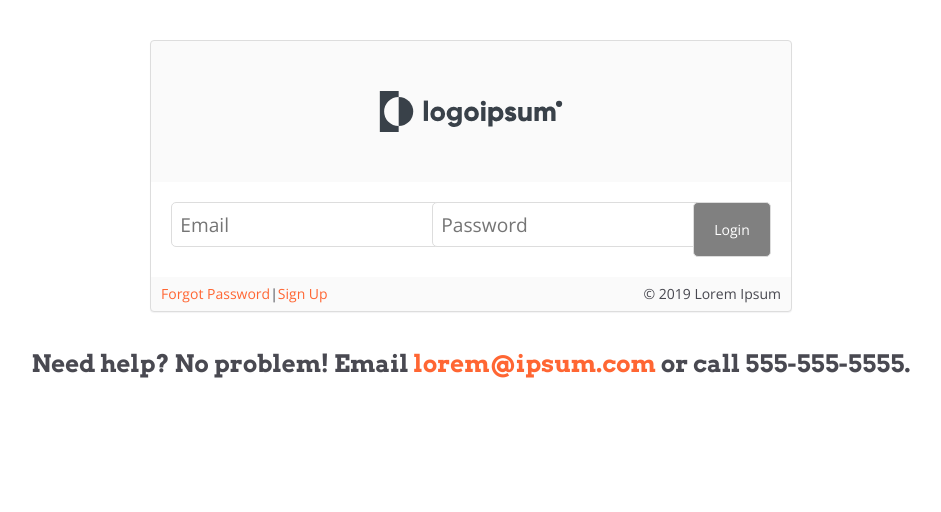
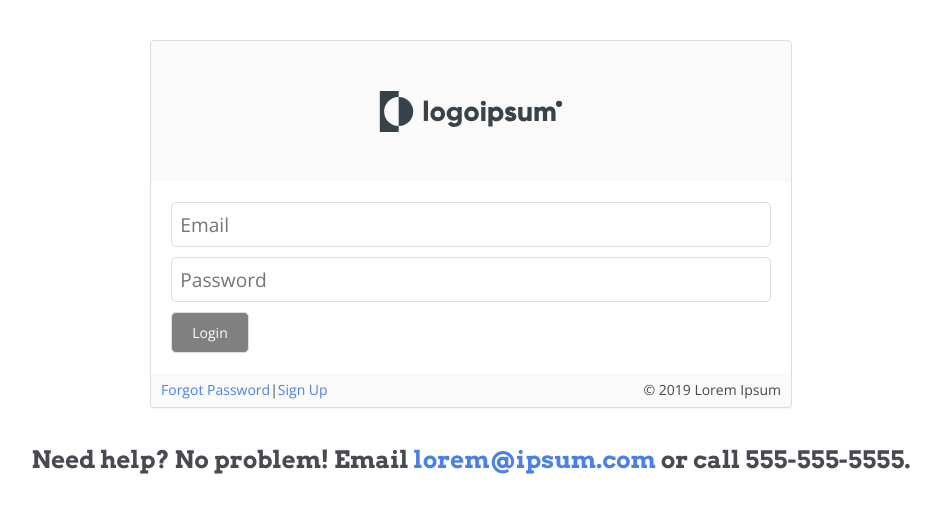
Before and after one commit to ahollyer/login-form-angular, an Angular app: page / in a window 1280 px wide. Shown: the top 512 px of the page, without its empty margins (169-1110 px from the left). Built offline with nearby package versions, Linux system fonts and the light colour scheme.

Commit message:
Apply minor style tweaks

```diff
--- a/src/app/login-form/login-form.component.scss
+++ b/src/app/login-form/login-form.component.scss
@@ -18,6 +18,12 @@ form {
       background: graytext;
       border: 1px solid $border-color;
     }
+  }
+
+  div {
+    display: flex;
+    flex-wrap: wrap;
+    width: 100%;
   }
 
   input {
--- a/src/styles/_variables.scss
+++ b/src/styles/_variables.scss
@@ -6,7 +6,7 @@
 $black: #1b1c25;
 $white: #ffffff;
 
-$primary: #f63;
+$primary: #4d80e4;
 $background-primary: #fafafa;
 $background-secondary: #f5f5f5;
 
@@ -16,8 +16,8 @@ $error: #ec2125;
 
 $border-color: #ddd;
 $header-color: #555;
-$link-color: #f63;
-$link-hover-color: #e53900;
+$link-color: #4d80e4;
+$link-hover-color: #2e279d;
 
 /**********************************************************************
                               Typography
```
